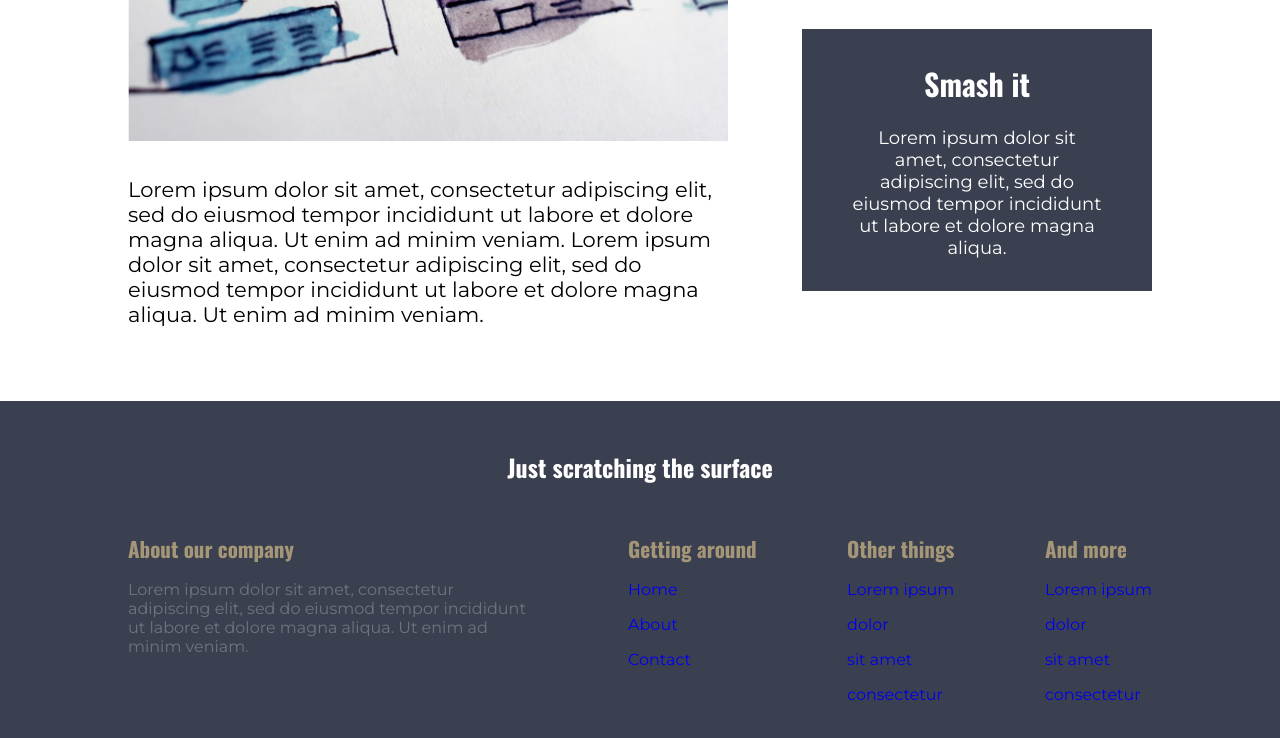
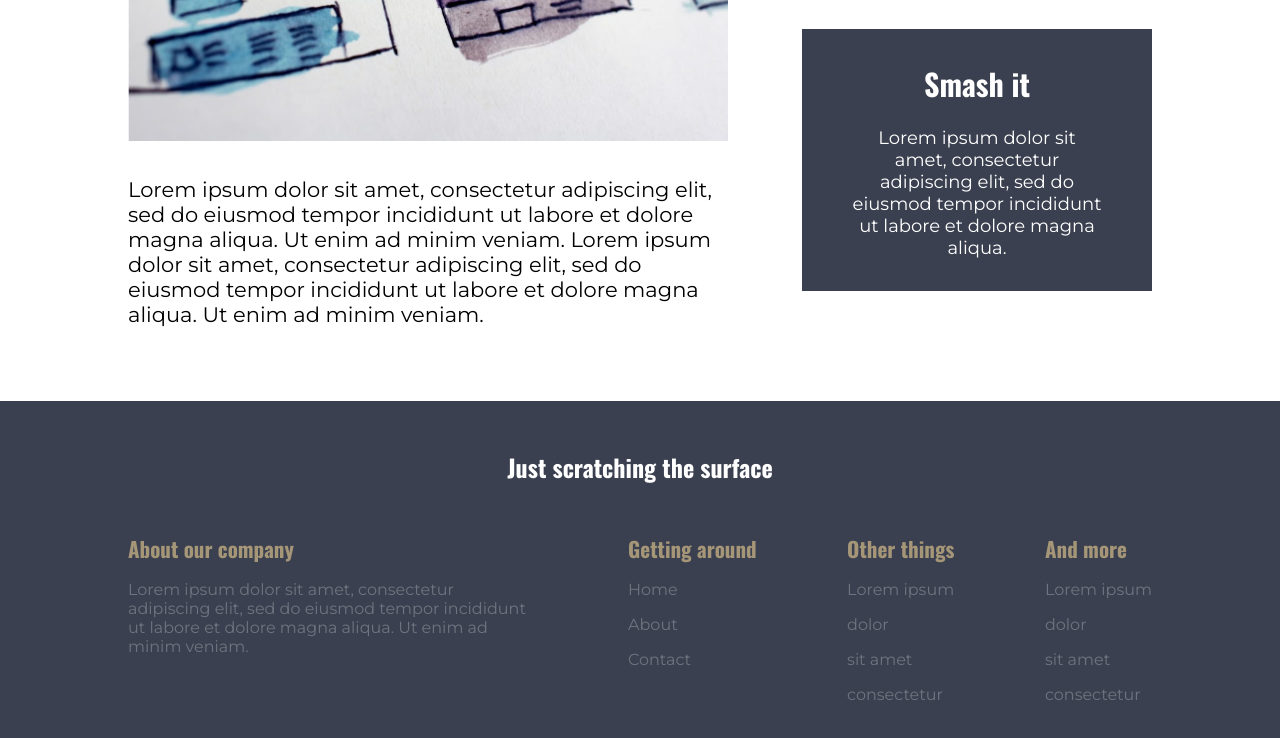
Before and after one commit to AndrewHuntington/CRL-final-challenge, a plain HTML site: page index.html in a window 1280 px wide. Shown: the part 1731-2469 px from the top of the page. Drawn offline with nearby package versions, Linux system fonts and the light colour scheme.

Commit message:
Fix section three link color

```diff
--- a/style.css
+++ b/style.css
@@ -232,6 +232,7 @@ span.nav-toggle {
 }
 
 .section-three a {
+  color: var(--grey-blue-text);
   text-decoration: none;
 }
 
```
